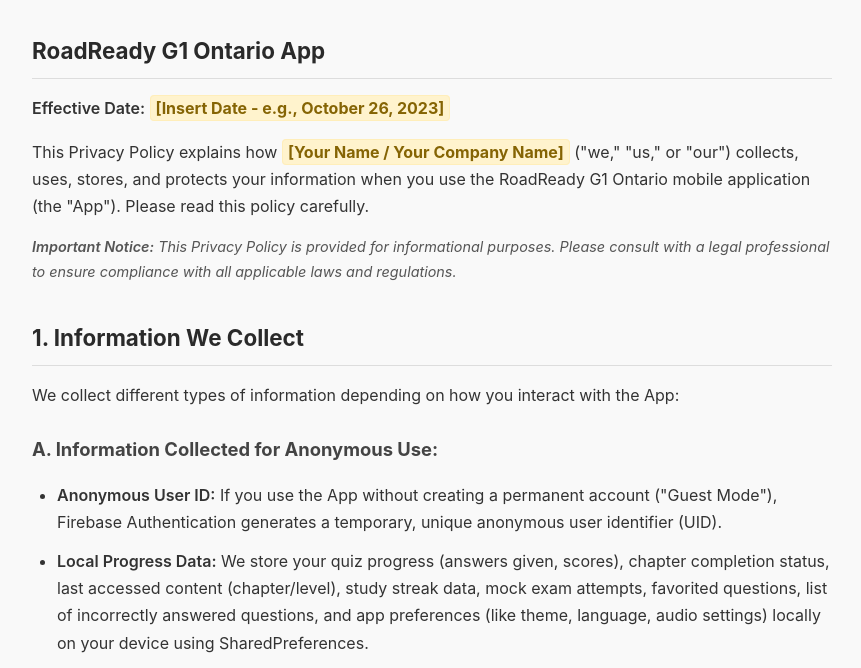
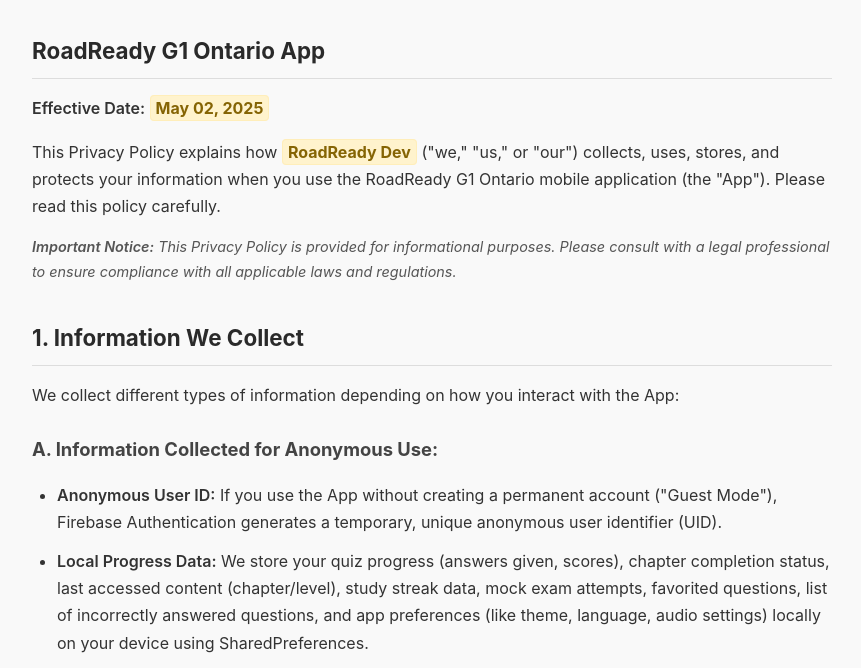
Before and after one commit to Hadeed0/roadready-g1-privacy, a plain HTML site: page index.html in a window 1280 px wide. Shown: the part 113-781 px from the top of the page, without its empty margins (208-1069 px from the left). Drawn offline with Linux system fonts and the light colour scheme.

Commit message:
Update index.html

```diff
--- a/index.html
+++ b/index.html
@@ -84,9 +84,9 @@
     <h1>Privacy Policy</h1>
     <h2>RoadReady G1 Ontario App</h2>
 
-    <p><strong>Effective Date:</strong> <span class="placeholder">[Insert Date - e.g., October 26, 2023]</span></p>
+    <p><strong>Effective Date:</strong> <span class="placeholder">May 02, 2025</span></p>
 
-    <p>This Privacy Policy explains how <span class="placeholder">[Your Name / Your Company Name]</span> ("we," "us," or "our") collects, uses, stores, and protects your information when you use the RoadReady G1 Ontario mobile application (the "App"). Please read this policy carefully.</p>
+    <p>This Privacy Policy explains how <span class="placeholder">RoadReady Dev</span> ("we," "us," or "our") collects, uses, stores, and protects your information when you use the RoadReady G1 Ontario mobile application (the "App"). Please read this policy carefully.</p>
 
     <p class="note"><strong>Important Notice:</strong> This Privacy Policy is provided for informational purposes. Please consult with a legal professional to ensure compliance with all applicable laws and regulations.</p>
 
```
